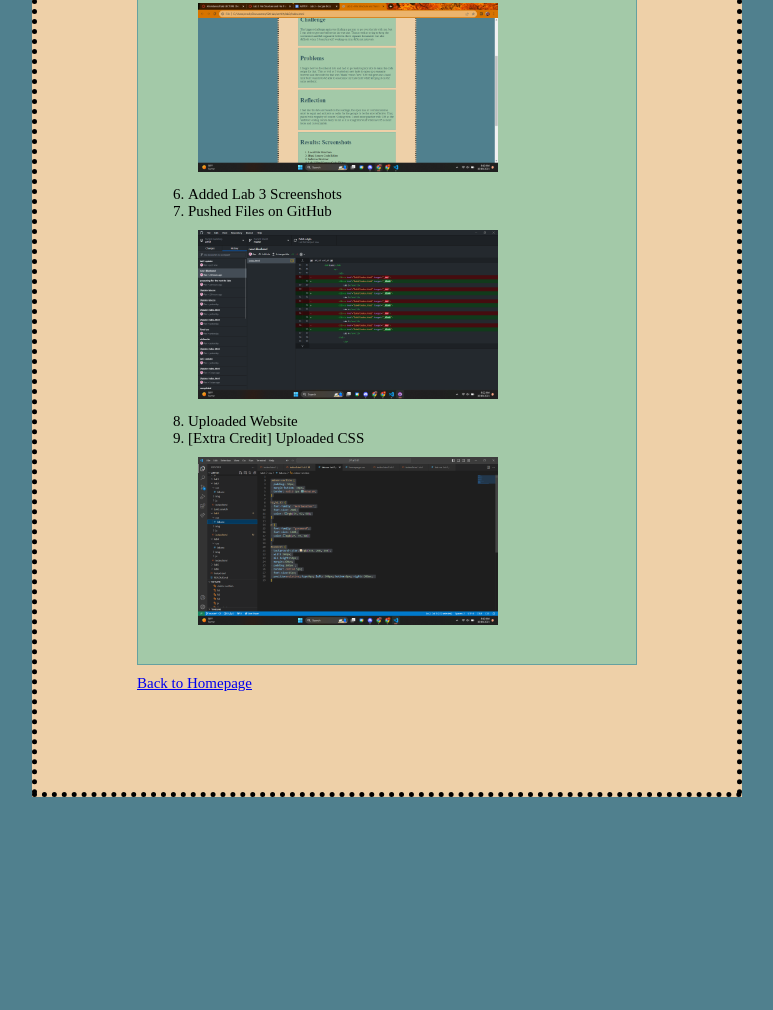
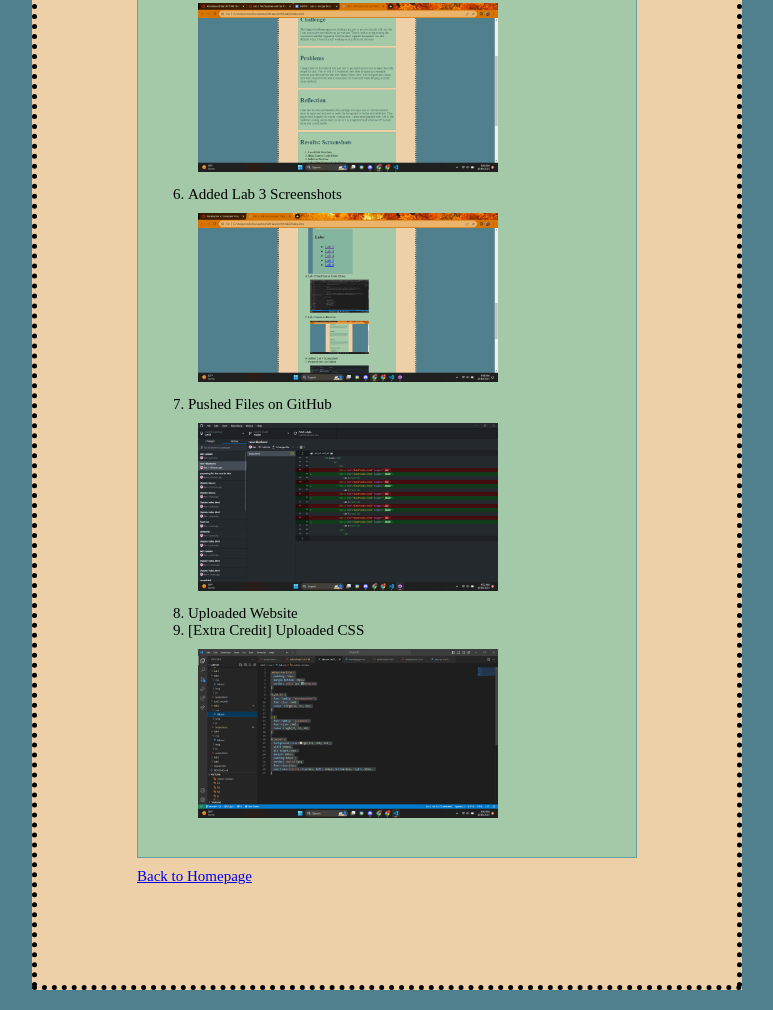
Before and after one commit to Kylo-Renny/art101, a plain HTML site: page lab3/index.html in a window 1280 px wide. Shown: the part 1992-3002 px from the top of the page, without its empty margins (376-1149 px from the left). Before the commit the page ends 2889 px from the top, so only its background shows below. Drawn offline with nearby package versions, Linux system fonts and the light colour scheme.

Commit message:
modified screenshots

```diff
--- a/lab3/css/lab.css
+++ b/lab3/css/lab.css
@@ -48,6 +48,11 @@ p {
   margin: 10px;
 }
 
+#added-lab-3-screenshots {
+  max-width: 300px;
+  margin: 10px;
+}
+
 #pushed-files {
   max-width: 300px;
   margin: 10px;
--- a/lab3/index.html
+++ b/lab3/index.html
@@ -56,6 +56,7 @@
 					<li>Lab 3 Index in Browser</li>
 					<img id="lab-3-index-in-browser" src="img/5.png" alt="Lab 3 Index in Browser"><br>
 					<li>Added Lab 3 Screenshots</li>
+					<img id="added-lab-3-screenshots" src="img/6.png" alt="Added Lab 3 Screenshots"><br>
 					<li>Pushed Files on GitHub</li>
 					<img id="pushed-files" src="img/7.png" alt="Pushed Files"><br>
 					<li>Uploaded Website</li>
```
Also changed, not shown: lab3/img/6.png (added).
